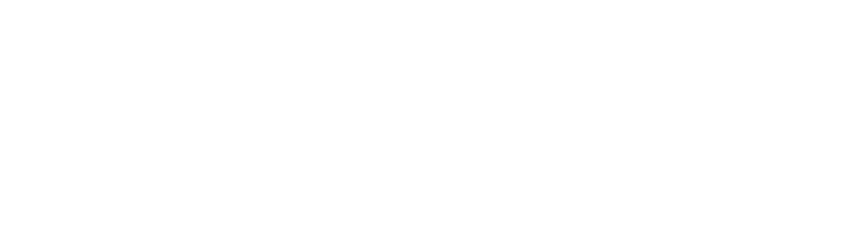
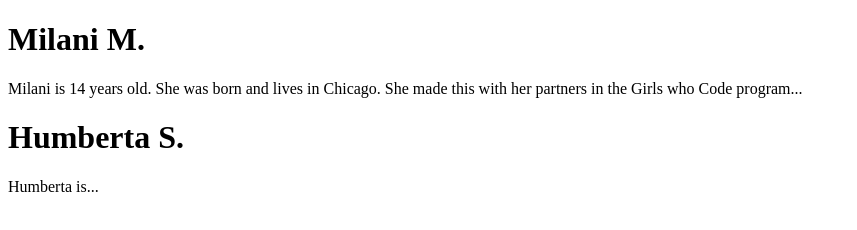
Before and after one commit to parisgapp/Immigration-Website, a plain HTML site: page about.html in a window 1280 px wide. Shown: the whole page, without its empty margins (0-857 px from the left). Drawn offline with Linux system fonts and the light colour scheme.

Commit message:
add my bio
Signed-off-by: Loyola User <Confer18@luc.edu>

```diff
--- a/about.html
+++ b/about.html
@@ -4,4 +4,8 @@
 <title>about the creators</title>
 </head>
 <body>
-<h1>
+<h1>Milani M.</h1>
+<p> Milani is 14 years old. She was born and lives in Chicago. She made this with her partners in the Girls who Code program...</p>
+
+<h1>Humberta S.</h1>
+<p> Humberta is...</P>
```
